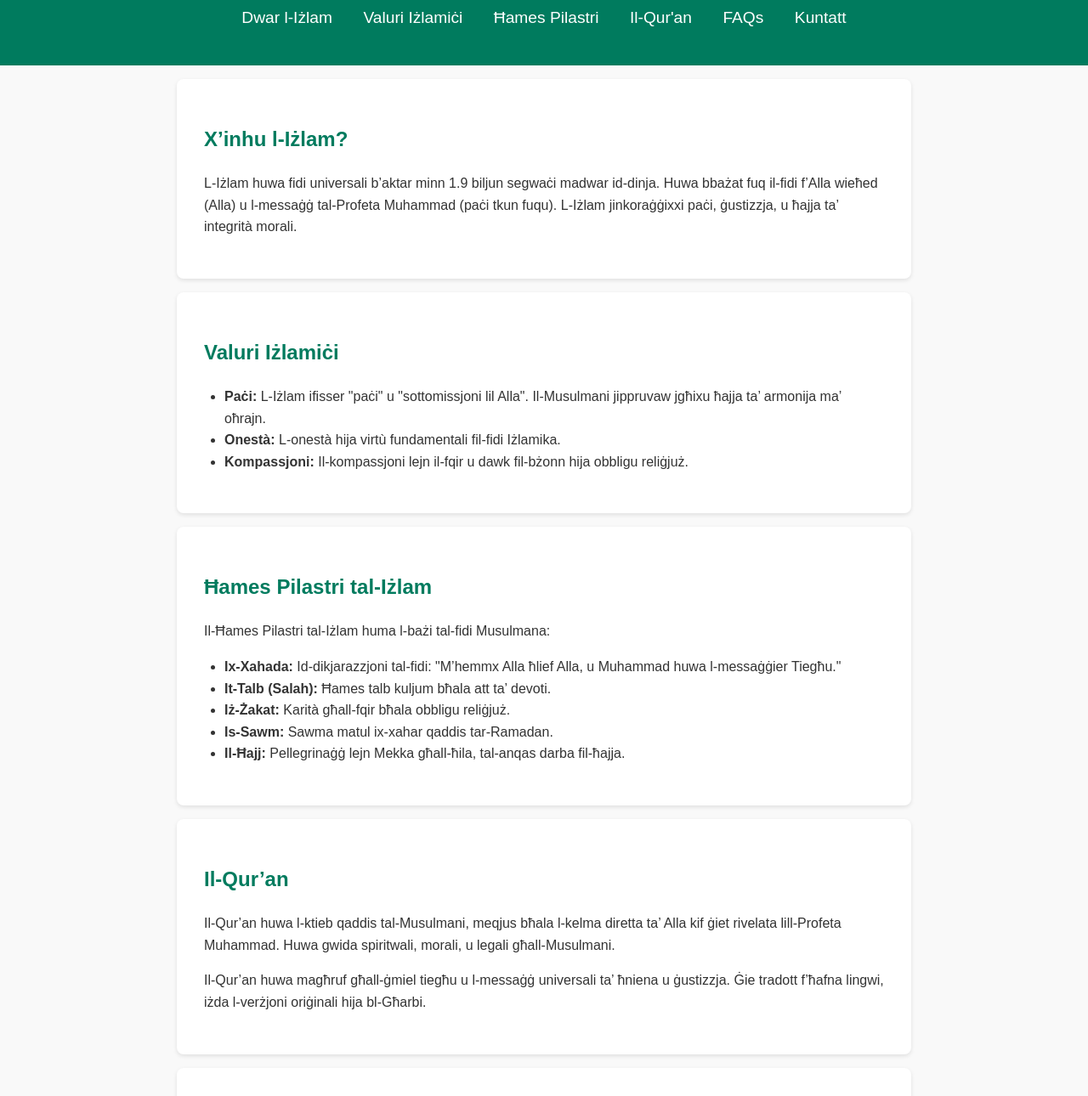
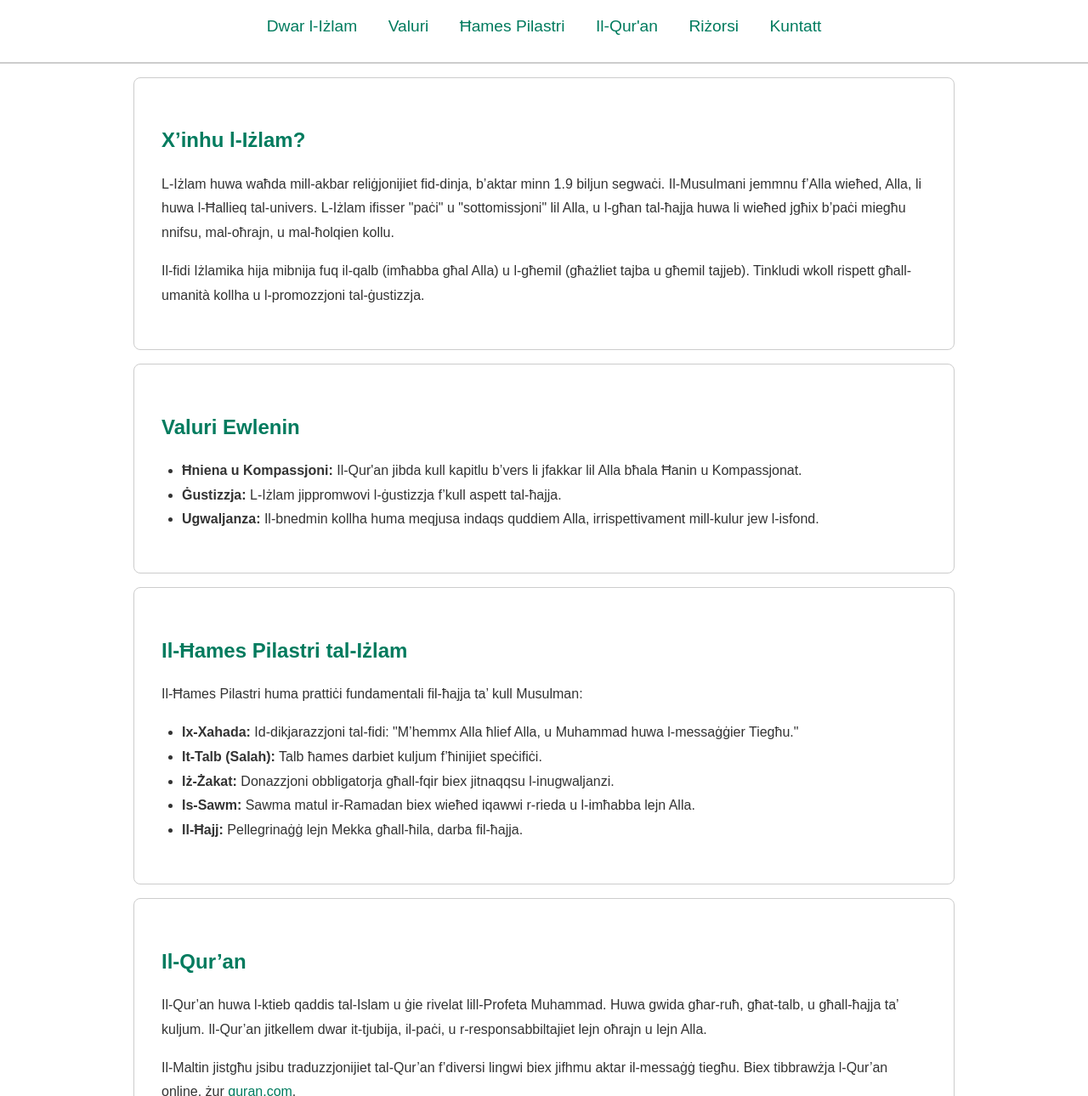
Before and after one commit to dfordev1/Malti-Islam, a plain HTML site: page Index.html in a window 1280 px wide. Shown: the part 98-1388 px from the top of the page at 85% size. Drawn offline with Linux system fonts and the light colour scheme.

Commit message:
Update Index.html

```diff
--- a/Index.html
+++ b/Index.html
@@ -5,33 +5,35 @@
   <meta name="viewport" content="width=device-width, initial-scale=1.0">
   <title>Skopri l-Iżlam</title>
   <style>
+    /* General Styles */
     body {
       font-family: Arial, sans-serif;
-      line-height: 1.6;
+      line-height: 1.8;
       margin: 0;
       padding: 0;
-      background-color: #f9f9f9;
-      color: #333;
+      background-color: #ffffff;
+      color: #333333;
     }
 
     header {
-      background: #007b5e;
-      color: #fff;
+      background-color: #ffffff;
+      border-bottom: 2px solid #cccccc;
+      text-align: center;
       padding: 1.5rem 0;
-      text-align: center;
     }
 
     header h1 {
+      font-size: 2.5rem;
       margin: 0;
-      font-size: 2.5rem;
+      color: #333333;
     }
 
     nav {
-      margin: 1rem 0;
+      margin-top: 1rem;
     }
 
     nav a {
-      color: #fff;
+      color: #007b5e;
       text-decoration: none;
       margin: 0 1rem;
       font-size: 1.2rem;
@@ -44,14 +46,15 @@
     section {
       padding: 2rem;
       margin: 1rem auto;
-      max-width: 800px;
-      background: #fff;
+      max-width: 900px;
+      background-color: #ffffff;
+      border: 1px solid #cccccc;
       border-radius: 8px;
-      box-shadow: 0 2px 5px rgba(0, 0, 0, 0.1);
     }
 
     section h2 {
       color: #007b5e;
+      margin-bottom: 1rem;
     }
 
     ul {
@@ -61,17 +64,23 @@
     footer {
       text-align: center;
       padding: 1rem;
-      background: #007b5e;
-      color: #fff;
-      margin-top: 1rem;
+      background-color: #f9f9f9;
+      border-top: 1px solid #cccccc;
+      color: #333333;
+      margin-top: 2rem;
     }
 
     a {
       color: #007b5e;
+      text-decoration: none;
     }
 
     a:hover {
       text-decoration: underline;
+    }
+
+    p {
+      margin: 1rem 0;
     }
   </style>
 </head>
@@ -80,10 +89,10 @@
     <h1>Skopri l-Iżlam</h1>
     <nav>
       <a href="#about">Dwar l-Iżlam</a>
-      <a href="#values">Valuri Iżlamiċi</a>
+      <a href="#values">Valuri</a>
       <a href="#pillars">Ħames Pilastri</a>
       <a href="#quran">Il-Qur'an</a>
-      <a href="#faq">FAQs</a>
+      <a href="#resources">Riżorsi</a>
       <a href="#contact">Kuntatt</a>
     </nav>
   </header>
@@ -91,58 +100,63 @@
   <section id="about">
     <h2>X’inhu l-Iżlam?</h2>
     <p>
-      L-Iżlam huwa fidi universali b’aktar minn 1.9 biljun segwaċi madwar id-dinja. Huwa bbażat fuq il-fidi f’Alla wieħed (Alla) u l-messaġġ tal-Profeta Muhammad (paċi tkun fuqu).
-      L-Iżlam jinkoraġġixxi paċi, ġustizzja, u ħajja ta’ integrità morali.
+      L-Iżlam huwa waħda mill-akbar reliġjonijiet fid-dinja, b’aktar minn 1.9 biljun segwaċi. Il-Musulmani jemmnu f’Alla wieħed, Alla,
+      li huwa l-Ħallieq tal-univers. L-Iżlam ifisser "paċi" u "sottomissjoni" lil Alla, u l-għan tal-ħajja huwa li wieħed jgħix b’paċi
+      miegħu nnifsu, mal-oħrajn, u mal-ħolqien kollu.
+    </p>
+    <p>
+      Il-fidi Iżlamika hija mibnija fuq il-qalb (imħabba għal Alla) u l-għemil (għażliet tajba u għemil tajjeb). Tinkludi wkoll
+      rispett għall-umanità kollha u l-promozzjoni tal-ġustizzja.
     </p>
   </section>
 
   <section id="values">
-    <h2>Valuri Iżlamiċi</h2>
+    <h2>Valuri Ewlenin</h2>
     <ul>
-      <li><strong>Paċi:</strong> L-Iżlam ifisser "paċi" u "sottomissjoni lil Alla". Il-Musulmani jippruvaw jgħixu ħajja ta’ armonija ma’ oħrajn.</li>
-      <li><strong>Onestà:</strong> L-onestà hija virtù fundamentali fil-fidi Iżlamika.</li>
-      <li><strong>Kompassjoni:</strong> Il-kompassjoni lejn il-fqir u dawk fil-bżonn hija obbligu reliġjuż.</li>
+      <li><strong>Ħniena u Kompassjoni:</strong> Il-Qur'an jibda kull kapitlu b’vers li jfakkar lil Alla bħala Ħanin u Kompassjonat.</li>
+      <li><strong>Ġustizzja:</strong> L-Iżlam jippromwovi l-ġustizzja f’kull aspett tal-ħajja.</li>
+      <li><strong>Ugwaljanza:</strong> Il-bnedmin kollha huma meqjusa indaqs quddiem Alla, irrispettivament mill-kulur jew l-isfond.</li>
     </ul>
   </section>
 
   <section id="pillars">
-    <h2>Ħames Pilastri tal-Iżlam</h2>
-    <p>Il-Ħames Pilastri tal-Iżlam huma l-bażi tal-fidi Musulmana:</p>
+    <h2>Il-Ħames Pilastri tal-Iżlam</h2>
+    <p>Il-Ħames Pilastri huma prattiċi fundamentali fil-ħajja ta’ kull Musulman:</p>
     <ul>
       <li><strong>Ix-Xahada:</strong> Id-dikjarazzjoni tal-fidi: "M’hemmx Alla ħlief Alla, u Muhammad huwa l-messaġġier Tiegħu."</li>
-      <li><strong>It-Talb (Salah):</strong> Ħames talb kuljum bħala att ta’ devoti.</li>
-      <li><strong>Iż-Żakat:</strong> Karità għall-fqir bħala obbligu reliġjuż.</li>
-      <li><strong>Is-Sawm:</strong> Sawma matul ix-xahar qaddis tar-Ramadan.</li>
-      <li><strong>Il-Ħajj:</strong> Pellegrinaġġ lejn Mekka għall-ħila, tal-anqas darba fil-ħajja.</li>
+      <li><strong>It-Talb (Salah):</strong> Talb ħames darbiet kuljum f’ħinijiet speċifiċi.</li>
+      <li><strong>Iż-Żakat:</strong> Donazzjoni obbligatorja għall-fqir biex jitnaqqsu l-inugwaljanzi.</li>
+      <li><strong>Is-Sawm:</strong> Sawma matul ir-Ramadan biex wieħed iqawwi r-rieda u l-imħabba lejn Alla.</li>
+      <li><strong>Il-Ħajj:</strong> Pellegrinaġġ lejn Mekka għall-ħila, darba fil-ħajja.</li>
     </ul>
   </section>
 
   <section id="quran">
     <h2>Il-Qur’an</h2>
     <p>
-      Il-Qur’an huwa l-ktieb qaddis tal-Musulmani, meqjus bħala l-kelma diretta ta’ Alla kif ġiet rivelata lill-Profeta Muhammad.
-      Huwa gwida spiritwali, morali, u legali għall-Musulmani.
+      Il-Qur’an huwa l-ktieb qaddis tal-Islam u ġie rivelat lill-Profeta Muhammad. Huwa gwida għar-ruħ, għat-talb, u għall-ħajja ta’ kuljum.
+      Il-Qur’an jitkellem dwar it-tjubija, il-paċi, u r-responsabbiltajiet lejn oħrajn u lejn Alla.
     </p>
     <p>
-      Il-Qur’an huwa magħruf għall-ġmiel tiegħu u l-messaġġ universali ta’ ħniena u ġustizzja. Ġie tradott f’ħafna lingwi, iżda l-verżjoni oriġinali hija bl-Għarbi.
+      Il-Maltin jistgħu jsibu traduzzjonijiet tal-Qur’an f’diversi lingwi biex jifhmu aktar il-messaġġ tiegħu. Biex tibbrawżja l-Qur’an online, żur
+      <a href="https://quran.com" target="_blank">quran.com</a>.
     </p>
   </section>
 
-  <section id="faq">
-    <h2>Mistoqsijiet Frekwenti</h2>
+  <section id="resources">
+    <h2>Riżorsi Addizzjonali</h2>
+    <p>Għal aktar tagħrif dwar l-Iżlam, żur dawn ir-riżorsi:</p>
     <ul>
-      <li><strong>Ix-Xemx u l-qamar jidhru fl-Iżlam?</strong> Dawn mhumiex meqjusa bħala allat iżda simboli tal-ħolqien ta’ Alla.</li>
-      <li><strong>Min huma l-Profeti fl-Iżlam?</strong> L-Iżlam jirrikonoxxi ħafna profeti, inkluż Adam, Noah, Abraham, Moses, Ġesù, u Muhammad (paċi tkun fuqhom).</li>
-      <li><strong>L-Iżlam iħeġġeġ id-djalogu?</strong> Iva, l-Iżlam jinkoraġġixxi djalogu u fehim bejn il-fidi kollha.</li>
+      <li><a href="https://www.islamicity.org" target="_blank">Islamicity</a> – Websajt b’informazzjoni ġenerali dwar l-Iżlam.</li>
+      <li><a href="https://www.whyislam.org" target="_blank">Why Islam?</a> – Tweġibiet għal mistoqsijiet komuni dwar l-Iżlam.</li>
+      <li><a href="https://sunnah.com" target="_blank">Sunnah.com</a> – Ġabra ta’ Ħadith (messaġġi tal-Profeta Muhammad).</li>
     </ul>
   </section>
 
   <section id="contact">
     <h2>Kuntatt</h2>
-    <p>
-      Għandek xi mistoqsijiet jew tixtieq titgħallem aktar dwar l-Iżlam? Ikkuntattjana permezz tal-email fuq
-      <a href="mailto:info@skopri-l-izlam.mt">info@skopri-l-izlam.mt</a>.
-    </p>
+    <p>Għandek xi mistoqsijiet jew tixtieq titgħallem aktar dwar l-Iżlam?</p>
+    <p>Ibgħatilna email fuq <a href="mailto:info@skopri-l-izlam.mt">info@skopri-l-izlam.mt</a>.</p>
   </section>
 
   <footer>
```
